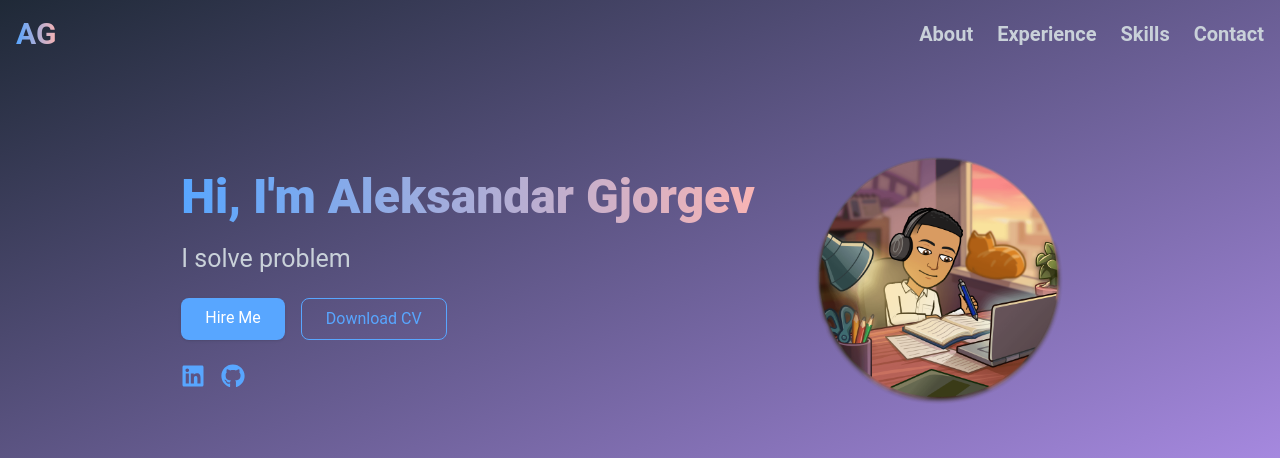
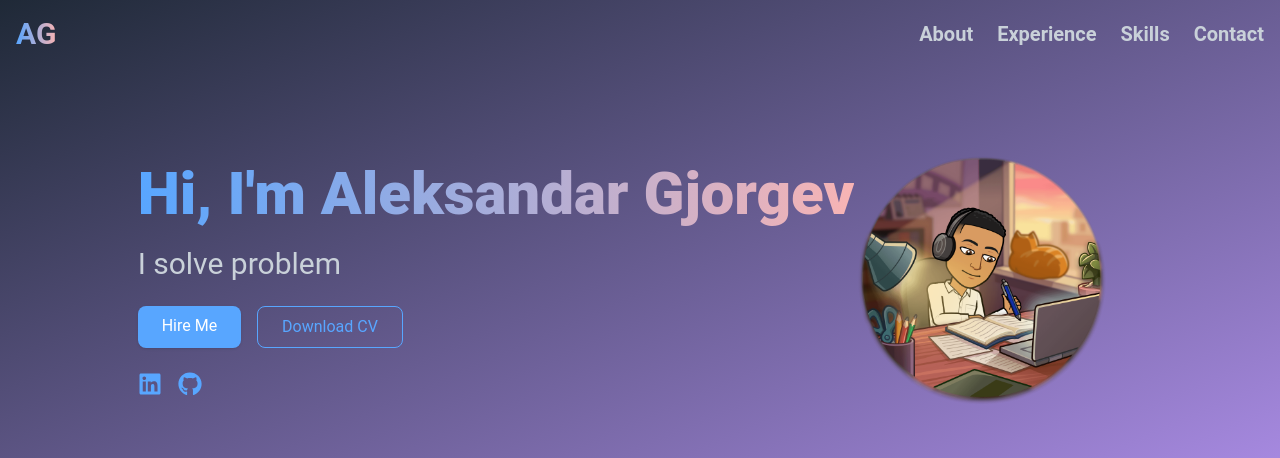
Before and after one commit to AleksandarGjorgev/portfolio, a Next.js app: page / in a window 1280 px wide. Shown: the top 458 px of the page. Built offline with nearby package versions, Linux system fonts and the light colour scheme.

Commit message:
Popravki

```diff
--- a/src/components/Hero.js
+++ b/src/components/Hero.js
@@ -6,13 +6,13 @@ import Image from "next/image";
 export default function Hero() {
   return (
 <motion.section
-      className="relative w-full h-[70vh] flex flex-col md:flex-row justify-center items-center bg-gradient-to-br from-card to-secondary text-center md:text-left overflow-hidden"
+  className="relative w-full h-[85vh] sm:h-[70vh] flex flex-col md:flex-row justify-center items-center bg-gradient-to-br from-card to-secondary text-center md:text-left overflow-hidden px-4 md:px-8 lg:px-16"
   initial={{ opacity: 0, y: -50 }}
   animate={{ opacity: 1, y: 0 }}
   transition={{ duration: 0.7, ease: "easeOut" }}
 >
   {/* Profile Picture on the Right */}
-      <div className="w-48 h-48 md:w-64 md:h-64 md:order-last md:mr-8 ml-14 mb-6 md:mb-0">
+  <div className="w-48 h-48 md:w-64 md:h-64 md:order-last md:mr-8 mb-6 md:mb-0">
     <Image
       src="/images/studying.png" // Replace with actual profile picture path
       alt="Profile Picture"
@@ -24,7 +24,7 @@ export default function Hero() {
   <div className="flex flex-col items-center md:items-start">
     {/* Animated Heading */}
     <motion.h1
-          className="text-4xl md:text-5xl font-extrabold text-transparent pb-2 bg-clip-text bg-gradient-to-r from-accent to-red-300 mb-4"
+      className="text-4xl sm:text-5xl md:text-6xl font-extrabold text-transparent pb-2 bg-clip-text bg-gradient-to-r from-accent to-red-300 mb-4"
       initial={{ scale: 0.8, opacity: 0 }}
       animate={{ scale: 1, opacity: 1 }}
       transition={{ duration: 1, delay: 0.3 }}
@@ -34,7 +34,7 @@ export default function Hero() {
 
     {/* Typing Animation */}
     <motion.div
-          className="text-lg md:text-xl mb-6"
+      className="text-lg sm:text-xl md:text-2xl mb-6 max-w-lg md:max-w-2xl"
       initial={{ opacity: 0, y: 30 }}
       animate={{ opacity: 1, y: 0 }}
       transition={{ duration: 0.8, delay: 0.6 }}
@@ -118,5 +118,6 @@ export default function Hero() {
     </svg>
   </div>
 </motion.section>
+
   );
 }
```
Lines whose indentation alone changed are shown as unchanged.
